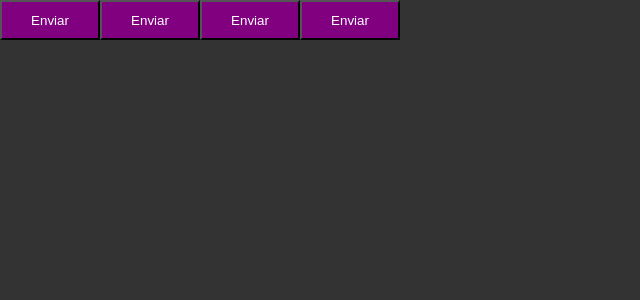
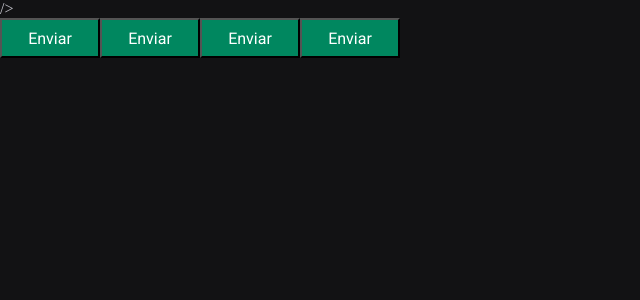
Before and after one commit to LidianeDiniz/02-ignite-timer, a React (Vite) app: page / in a window 1280 px wide. Shown: the top 300 px of the page, without its empty margins (0-640 px from the left). Built offline with nearby package versions, Linux system fonts and the light colour scheme.

Commit message:
Colors/Fonts

```diff
--- a/index.html
+++ b/index.html
@@ -2,7 +2,16 @@
 <html lang="en">
   <head>
     <meta charset="UTF-8" />
+
+    <link rel="preconnect" href="https://fonts.googleapis.com" />
+    <link rel="preconnect" href="https://fonts.gstatic.com" crossorigin />
+
     <meta name="viewport" content="width=device-width, initial-scale=1.0" />
+
+    <link
+      href="https://fonts.googleapis.com/css2?family=Roboto+Mono:wght@700&family=Roboto:wght@400;700&display=swap"
+      rel="stylesheet"/>
+    />
     <title>Ignite Timer</title>
   </head>
   <body>
--- a/src/components/Button.styles.ts
+++ b/src/components/Button.styles.ts
@@ -19,7 +19,7 @@
     width:100px;
     height:40px;
 
-    background-color: ${props => props.theme.primary};
+    background-color: ${props => props.theme["green-500"]};
     color: ${props => props.theme.white};
 
     /*${props => {
--- a/src/components/global.ts
+++ b/src/components/global.ts
@@ -8,8 +8,19 @@
     box-sizing: border-box;
 }
 
+
+:focus{
+    outline: 0;
+    box-shadow: 0 0 2px ${props => props.theme['green-500']};
+}
 body{
-    background: #333;
-    color: #fff;
+    background: ${props => props.theme['gray-900']};
+    color: ${props => props.theme['gray-300']};
+}
+
+boody, input, textarea, button{
+    font-family: 'Roboto', sans-serif;
+    font-weight: 400;
+    font-size: 1rem;
 }
 `
--- a/src/styles/themes/default.ts
+++ b/src/styles/themes/default.ts
@@ -1,5 +1,21 @@
 export const defaultTheme = {
     white: '#FFF',
-    primary: 'purple',
-    secondary: 'cyan',
-}
+
+    'gray-100': '#E1E1E6',
+    'gray-300': '#C4C4CC',
+    'gray-400': '#8D8D99',
+    'gray-500': '#7C7C8A',
+    'gray-600': '#323238',
+    'gray-700': '#29292E',
+    'gray-800': '#202024',
+    'gray-900': '#121214',
+
+    'green-300': '#00B37E',
+    'green-500': '#00875F',
+    'green-700': '#015F43',
+
+    'red-500': '#AB222E',
+    'red-700': '#7A1921',
+
+    'yellow-500': '#FBA94C',
+  }
```
